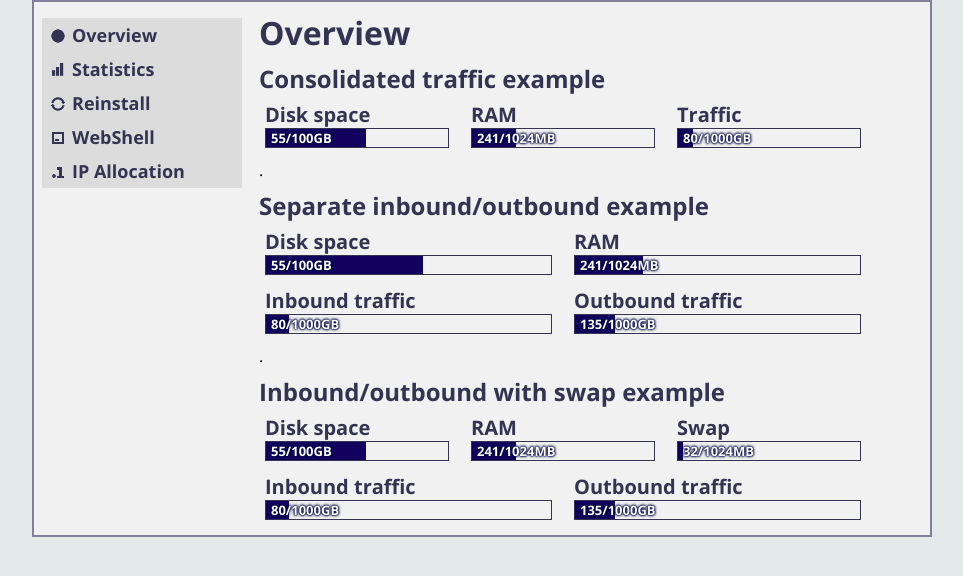
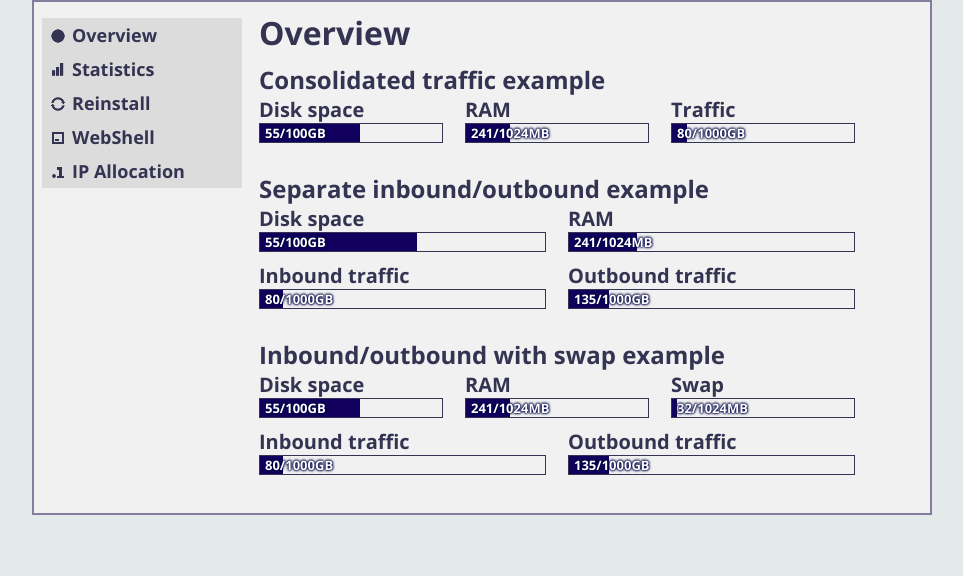
Before and after one commit to joepie91/cvm, a PHP site: page / in a window 1280 px wide. Shown: the part 116-692 px from the top of the page, without its empty margins (158-1121 px from the left). Run offline with PHP 8.4, Linux system fonts and the light colour scheme.

Commit message:
Fixed margin and padding in quota bar example

```diff
--- a/design/css/cvm.css
+++ b/design/css/cvm.css
@@ -17,7 +17,7 @@ h1
 
 h2
 {
-	margin-top: 8px;
+	margin-top: 9px;
 }
 
 h3
@@ -113,8 +113,8 @@ p
 {
 	float: left;
 	width: 182px;
-	padding: 6px;
-	margin-right: 12px;
+	margin-right: 24px;
+	margin-bottom: 10px;
 }
 
 .quota-bar
@@ -153,3 +153,8 @@ p
 {
 	width: 285px;
 }
+
+.quota
+{
+	margin-bottom: 19px;
+}
--- a/design/index.html
+++ b/design/index.html
@@ -46,7 +46,7 @@
 					</div>
 					<div class="clear"></div>
 				</div>
-				<p>.</p>
+
 				<h2>Separate inbound/outbound example</h2>
 				<div class="quota">
 					<div class="quota-item wide">
@@ -79,7 +79,7 @@
 					</div>
 					<div class="clear"></div>
 				</div>
-				<p>.</p>
+
 				<h2>Inbound/outbound with swap example</h2>
 				<div class="quota">
 					<div class="quota-item">
```
